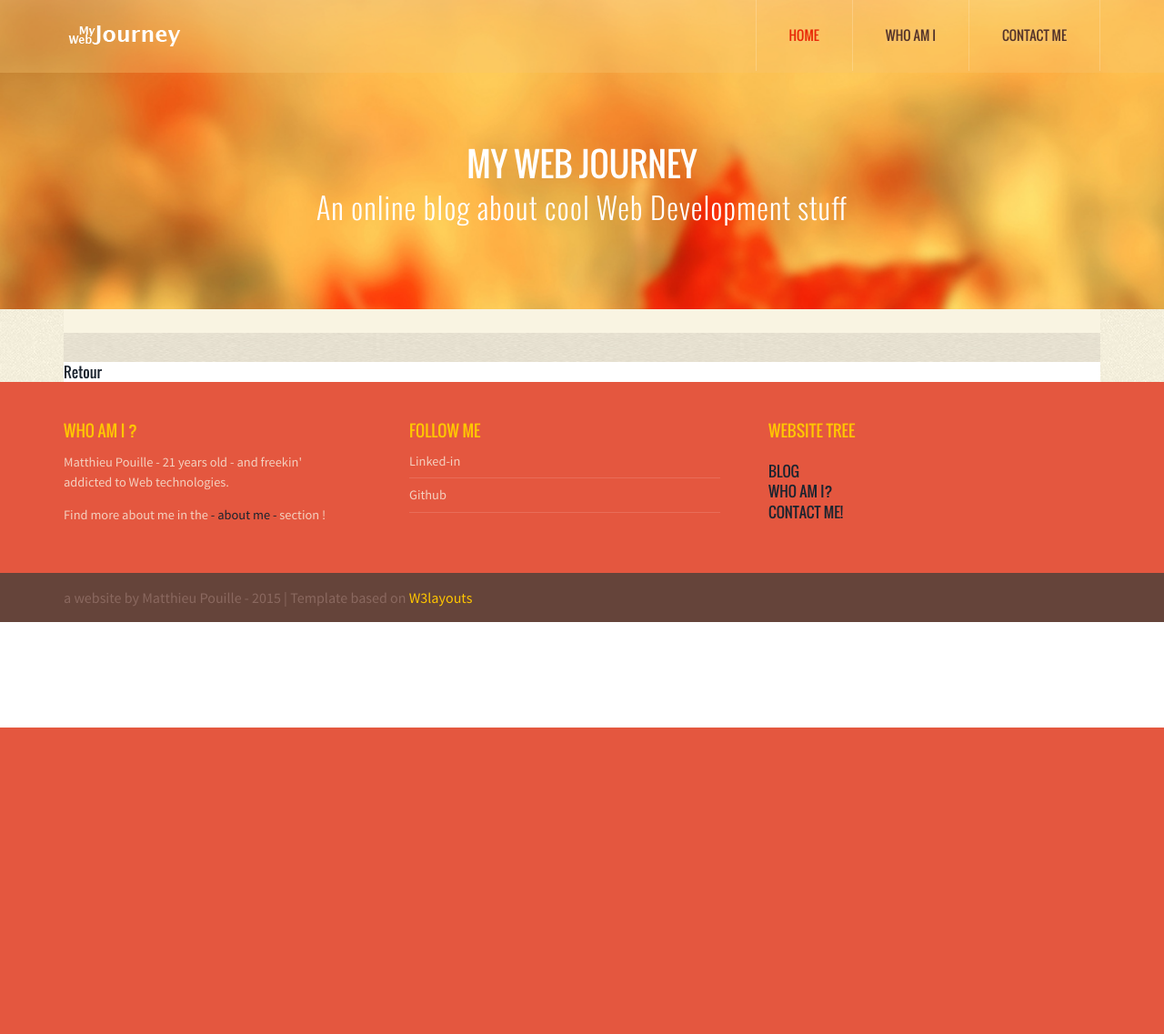
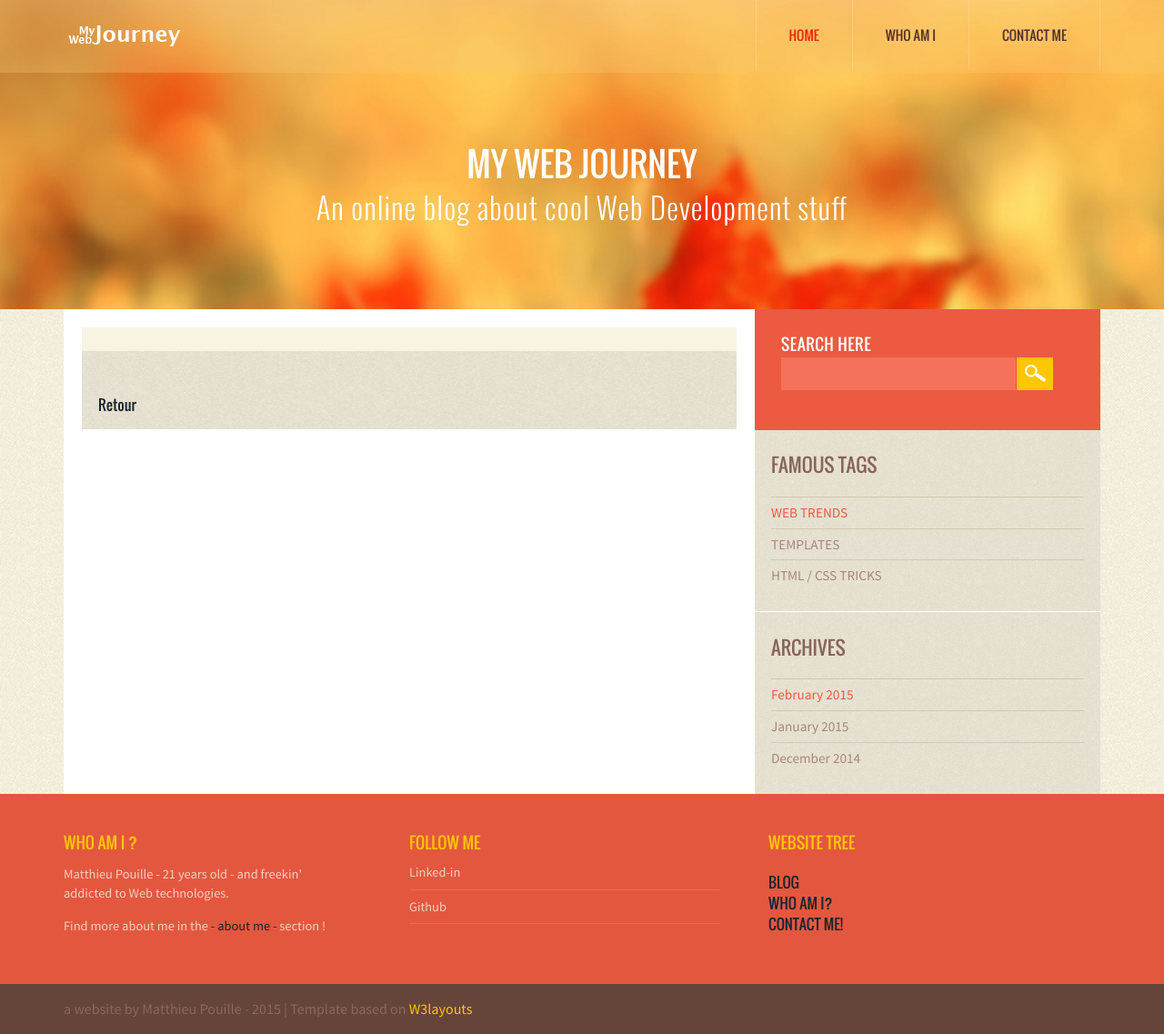
Before and after one commit to matthsp/my-web-journey, a Django app: template templates/article.html in a window 1280 px wide. Shown: the whole page at 91% size. Before the commit the page ends 800 px from the top, so only its background shows below. Run offline with Django 3.2, Linux system fonts and the light colour scheme; the template is opened without the code that fills it, so the values that code supplies are empty; some libraries are stand-ins or nearby versions.

Commit message:
Blog upgrade - enhancement of the templates - creation of a partial template for the left bar

```diff
--- a/templates/article.html
+++ b/templates/article.html
@@ -4,6 +4,7 @@
 {% block title %} - {{ object.title }} {% endblock %}
 
 {% block content %}
+	<div class="col-md-8 content-main">
 	    <div class="content-grid">
 	        <div class="content-grid-head">
 				<h3>{{ object.title }}</h3>
@@ -13,6 +14,11 @@
 			<div class="content-grid-single">
 				{{ object.body|markdown }}
 			</div>
+			<div class="content-grid-single">
+				<a href="{% if back %}{{ back }}{% else %}{% url 'home' %}{% endif %}"> Retour </a>
 			</div>
-	<a href="{% if back %}{{ back }}{% else %}{% url 'home' %}{% endif %}"> Retour </a>
+		</div>
+	</div>
+	{% include 'partial/left-bar.html' %}
+	<div class="clearfix"></div>
 {% endblock %}
--- /dev/null
+++ b/templates/partial/left-bar.html
@@ -0,0 +1,22 @@
+<div class="col-md-4 content-main-right">
+    <div class="search">
+        <h3>SEARCH HERE</h3>
+        <form action="{% url 'home' %}" class="form-inline">
+            <input type="text" name="search" class="pull-left" value="" onfocus="this.value=''">
+            <input type="submit" class="pull-left" value="">
+        </form>
+        <div class="clearfix"></div>
+    </div>
+    <div class="categories">
+         <h3>FAMOUS TAGS</h3>
+         <li class="active"><a href="#">WEB TRENDS</a></li>
+         <li><a href="#">TEMPLATES</a></li>
+         <li><a href="#">HTML / CSS TRICKS</a></li>
+    </div>
+    <div class="archives">
+         <h3>ARCHIVES</h3>
+         <li class="active"><a href="#">February 2015</a></li>
+         <li><a href="#">January 2015</a></li>
+         <li><a href="#">December 2014</a></li>
+    </div>
+</div>
```
Also changed, not shown: templates/home.html (+1 -22 lines). Lines whose indentation alone changed are shown as unchanged.
